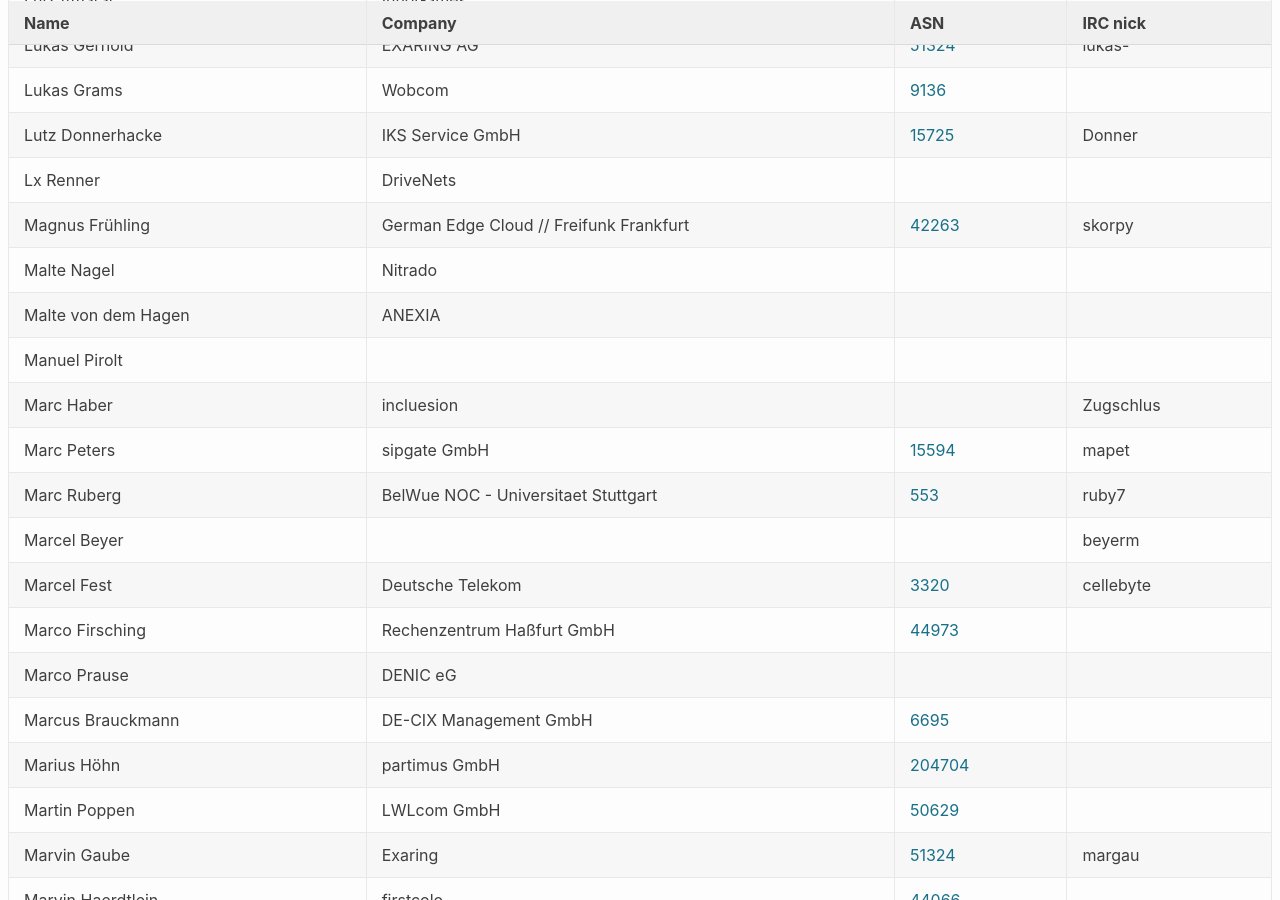
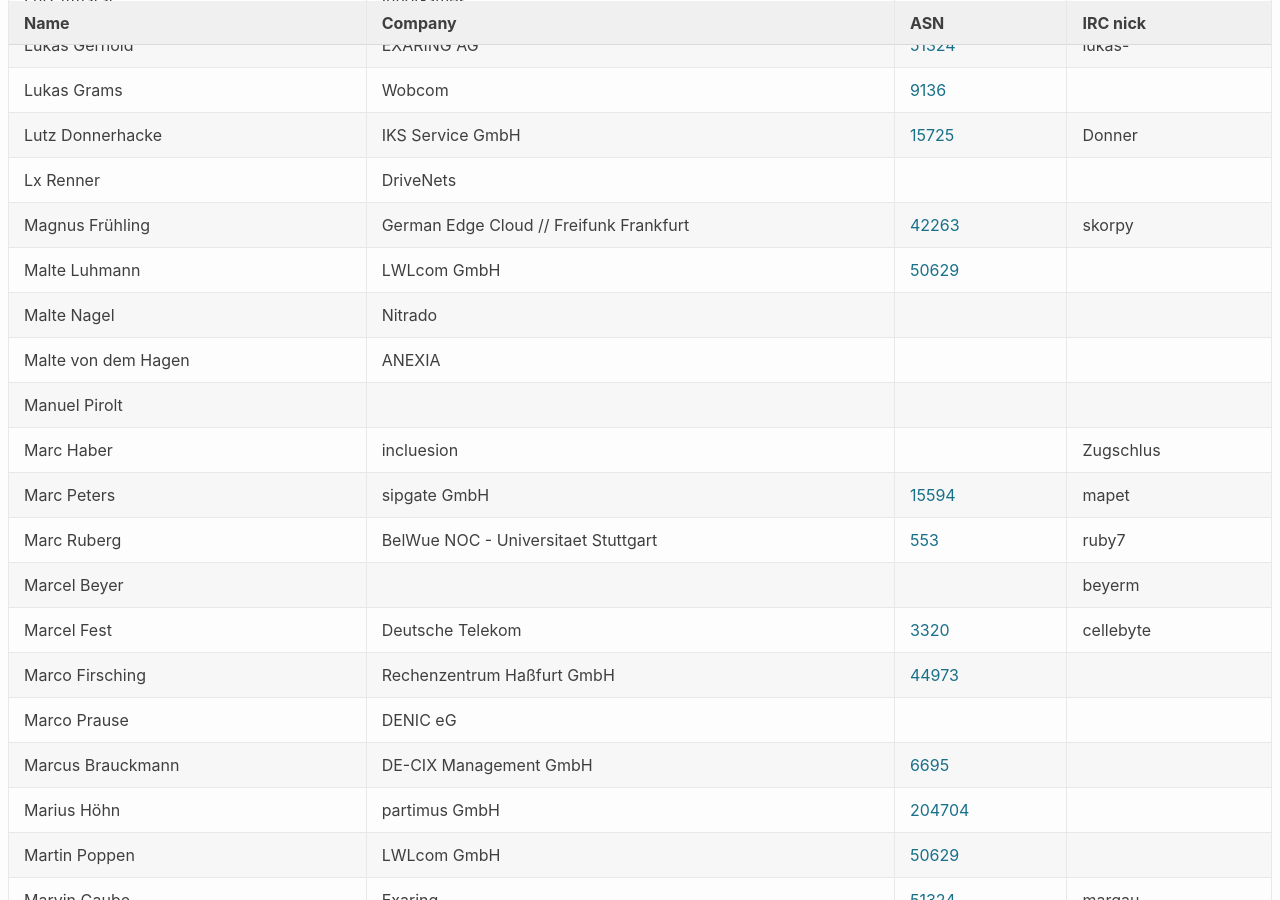
Before and after one commit to denog/pretix-attendeelist, a Jekyll site: the page built from denog14/index.md, in a window 1280 px wide and 900 px high, scrolled down 6049 px. Built offline with Jekyll 4.4.1, drawn with Linux system fonts in a browser that asks for light colours.

Commit message:
Latest data: Fri Oct 28 11:47:55 UTC 2022

```diff
--- a/_data/attendees_denog14_onsite.json
+++ b/_data/attendees_denog14_onsite.json
@@ -814,6 +814,12 @@
     "company": "German Edge Cloud // Freifunk Frankfurt",
     "irc": "skorpy",
     "asn": "42263"
+  },
+  {
+    "name": "Malte Luhmann",
+    "company": "LWLcom GmbH",
+    "irc": null,
+    "asn": "50629"
   },
   {
     "name": "Malte Nagel",
```
